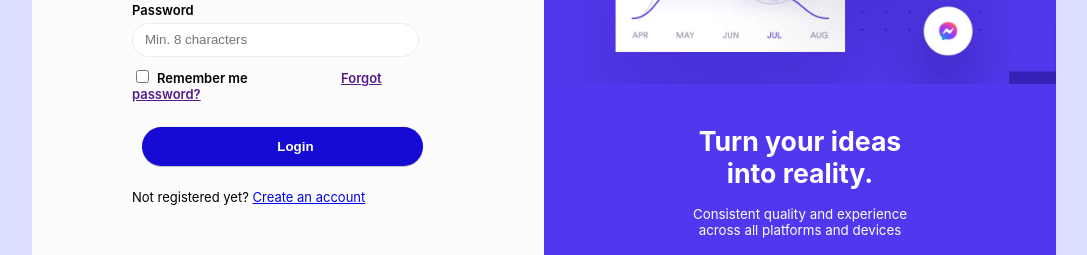
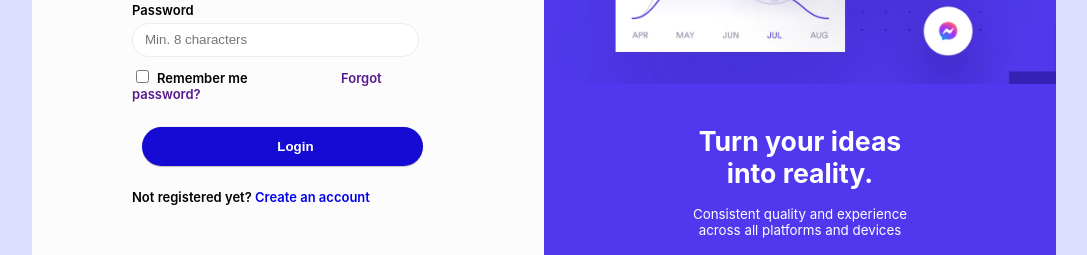
Before and after one commit to tordar/Fortress-oppgave, a React (Create React App) app: page /login in a window 1280 px wide. Shown: the part 395-650 px from the top of the page, without its empty margins (118-1205 px from the left). Built offline with nearby package versions, Linux system fonts and the light colour scheme.

Commit message:
final styling

```diff
--- a/src/App.css
+++ b/src/App.css
@@ -95,9 +95,23 @@ input[type=checkbox] {
     font-weight: 600;
     margin-left: 5px;
 }
+.radioLabel span a{
+    font-weight: 600;
+    margin-left: 5px;
+    text-decoration: none;
+}
 
 #forgotPassword{
     margin-left: 90px;
+}
+
+#notRegistered{
+    text-decoration: none;
+    font-weight: 600;
+}
+
+#notRegistered a{
+    text-decoration: none;
 }
 
 
--- a/src/components/LogIn.js
+++ b/src/components/LogIn.js
@@ -44,6 +44,7 @@ export const LogIn = () => {
                 info="Not registered yet? "
                 href="/signup"
                 linkText="Create an account"
+                id="account"
               />
             </div>
           </div>
--- a/src/components/SignUp.js
+++ b/src/components/SignUp.js
@@ -36,7 +36,7 @@ export const SignUp = () => {
                   length="8"
                 ></Input>
                 <RadioBtn
-                  text="I agree to the "
+                  text="I agree to the"
                   id="agreed"
                   linktext="Terms and conditions"
                   href=""
```
